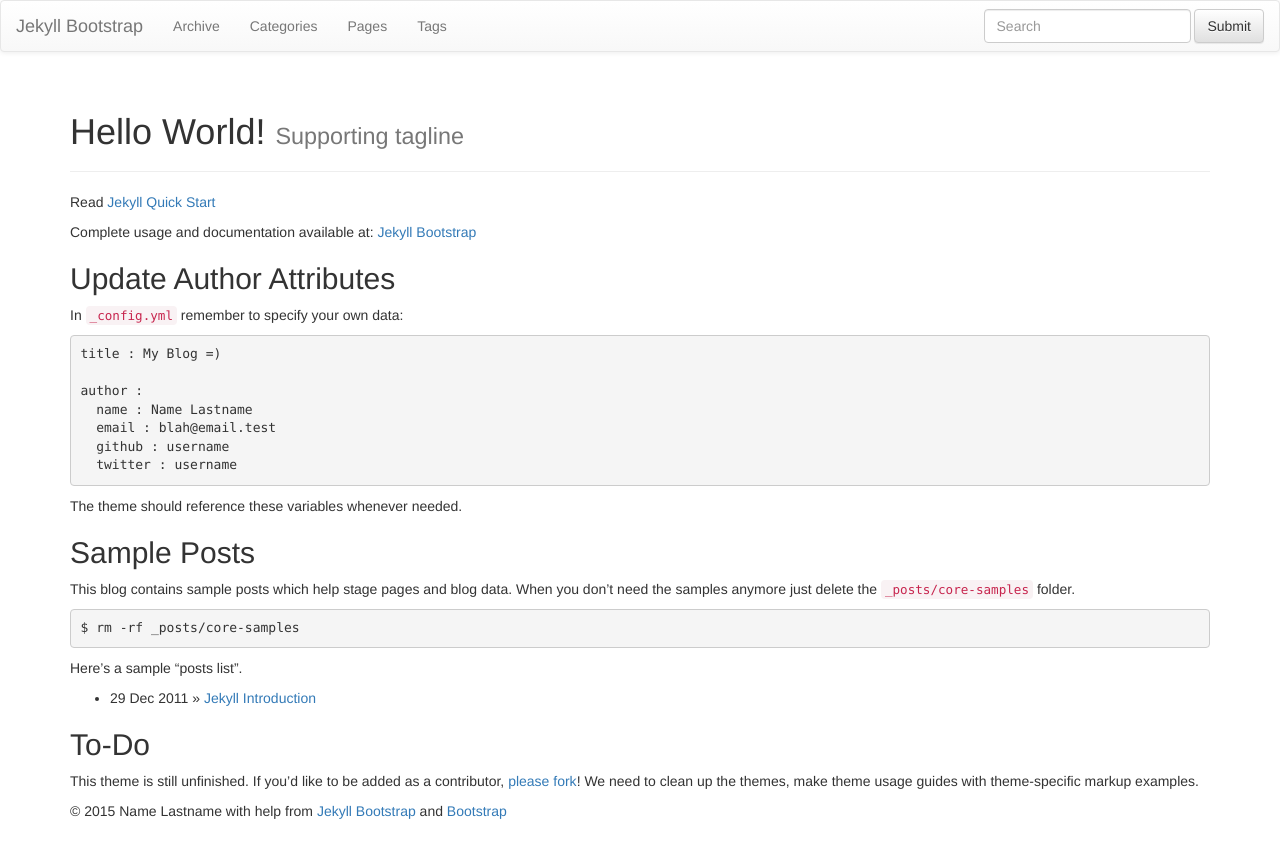
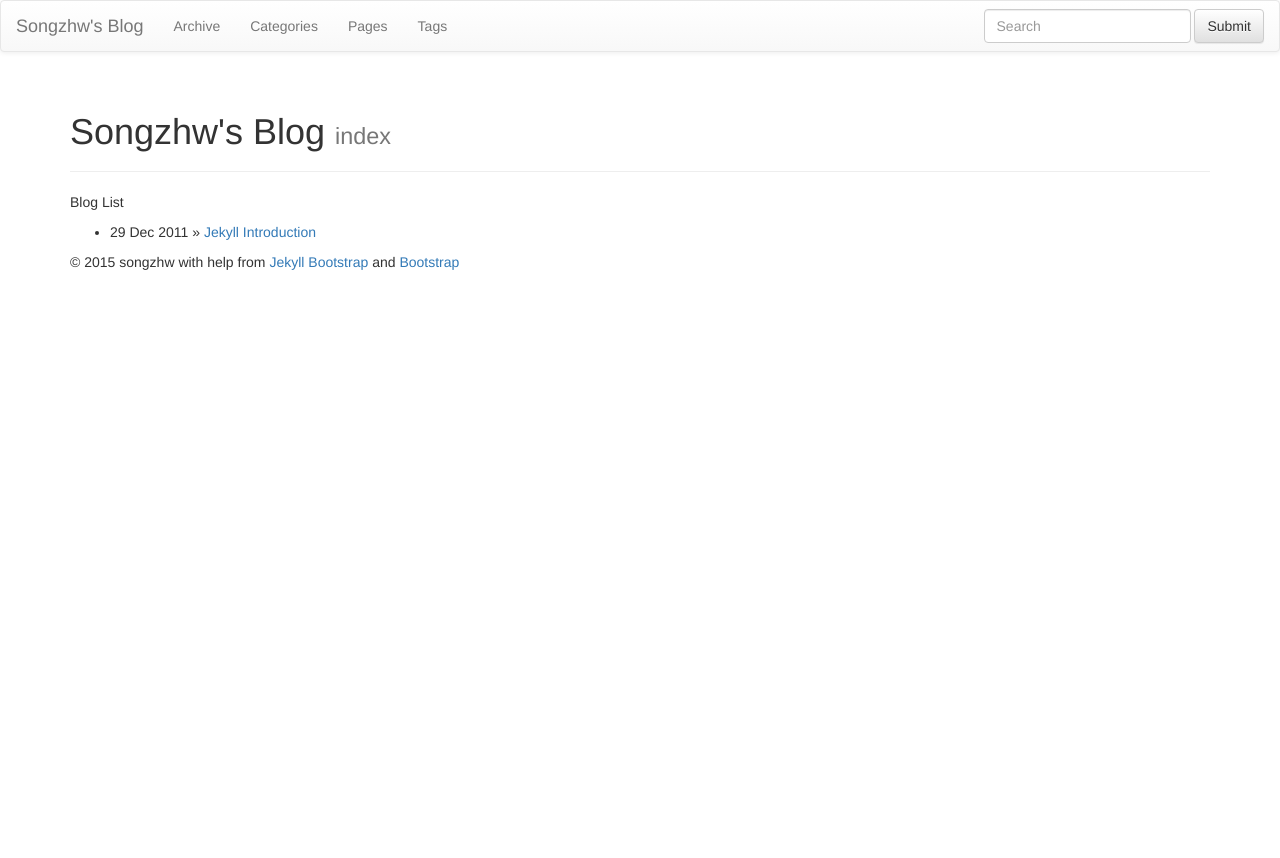
Before and after one commit to songzhw/songzhw.github.io, a Jekyll site: the page built from index.md, in a window 1280 px wide. Shown: the top 858 px of the page. Built offline with Jekyll 4.4.1, drawn with Linux system fonts in a browser that asks for light colours; nearby versions of some CDN libraries; library files that are not in the unit come from our copies.

Commit message:
modify the index page

```diff
--- a/_config.yml
+++ b/_config.yml
@@ -8,24 +8,22 @@
 # Themes are encouraged to use these universal variables
 # so be sure to set them if your theme uses them.
 #
-title : Jekyll Bootstrap
+title : Songzhw's Blog
 tagline: Site Tagline
 author :
-  name : Name Lastname
-  email : blah@email.test
-  github : username
-  twitter : username
-  feedburner : feedname
+  name : songzhw
+  email : songzhw2012@gmail.com
+  github : songzhw
 
 # The production_url is only used when full-domain names are needed
 # such as sitemap.txt
 # Most places will/should use BASE_PATH to make the urls
 #
 # If you have set a CNAME (pages.github.com) set your custom domain here.
-# Else if you are pushing to username.github.io, replace with your username.
+# Else if you are pushing to songzhw.github.io, replace with your songzhw.
 # Finally if you are pushing to a GitHub project page, include the project name at the end.
 #
-production_url : http://username.github.io
+production_url : http://songzhw.github.io
 
 # All Jekyll-Bootstrap specific configurations are namespaced into this hash
 #
@@ -40,14 +38,14 @@
   #   DO NOT SET BASE_PATH
   #   (urls will be prefixed with "/" and work relatively)
   #
-  # GitHub Pages (http://username.github.io)
+  # GitHub Pages (http://songzhw.github.io)
   #   DO NOT SET BASE_PATH
   #   (urls will be prefixed with "/" and work relatively)
   #
-  # GitHub Project Pages (http://username.github.io/project-name)
+  # GitHub Project Pages (http://songzhw.github.io/project-name)
   #
   #   A GitHub Project site exists in the `gh-pages` branch of one of your repositories.
-  #  REQUIRED! Set BASE_PATH to: http://username.github.io/project-name
+  #  REQUIRED! Set BASE_PATH to: http://songzhw.github.io/project-name
   #
   # CAUTION:
   #   - When in Localhost, your site will run from root "/" regardless of BASE_PATH
--- a/index.md
+++ b/index.md
@@ -1,44 +1,16 @@
 ---
 layout: page
-title: Hello World!
-tagline: Supporting tagline
+title: Songzhw's Blog
+tagline: index
 ---
 {% include JB/setup %}
 
-Read [Jekyll Quick Start](http://jekyllbootstrap.com/usage/jekyll-quick-start.html)
 
-Complete usage and documentation available at: [Jekyll Bootstrap](http://jekyllbootstrap.com)
 
-## Update Author Attributes
-
-In `_config.yml` remember to specify your own data:
-
-    title : My Blog =)
-
-    author :
-      name : Name Lastname
-      email : blah@email.test
-      github : username
-      twitter : username
-
-The theme should reference these variables whenever needed.
-
-## Sample Posts
-
-This blog contains sample posts which help stage pages and blog data.
-When you don't need the samples anymore just delete the `_posts/core-samples` folder.
-
-    $ rm -rf _posts/core-samples
-
-Here's a sample "posts list".
+Blog List
 
 <ul class="posts">
   {% for post in site.posts %}
     <li><span>{{ post.date | date_to_string }}</span> &raquo; <a href="{{ BASE_PATH }}{{ post.url }}">{{ post.title }}</a></li>
   {% endfor %}
 </ul>
-
-## To-Do
-
-This theme is still unfinished. If you'd like to be added as a contributor, [please fork](http://github.com/plusjade/jekyll-bootstrap)!
-We need to clean up the themes, make theme usage guides with theme-specific markup examples.
```
